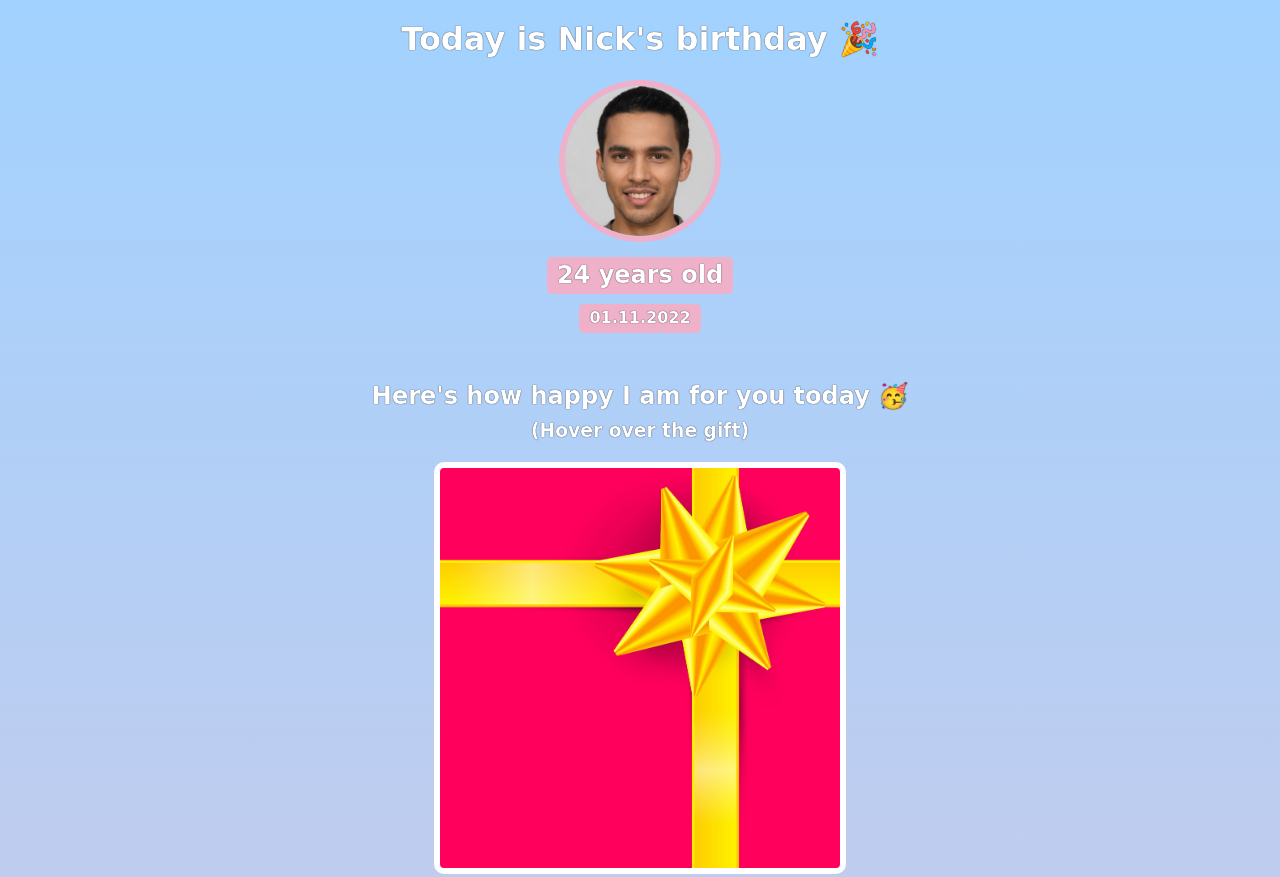
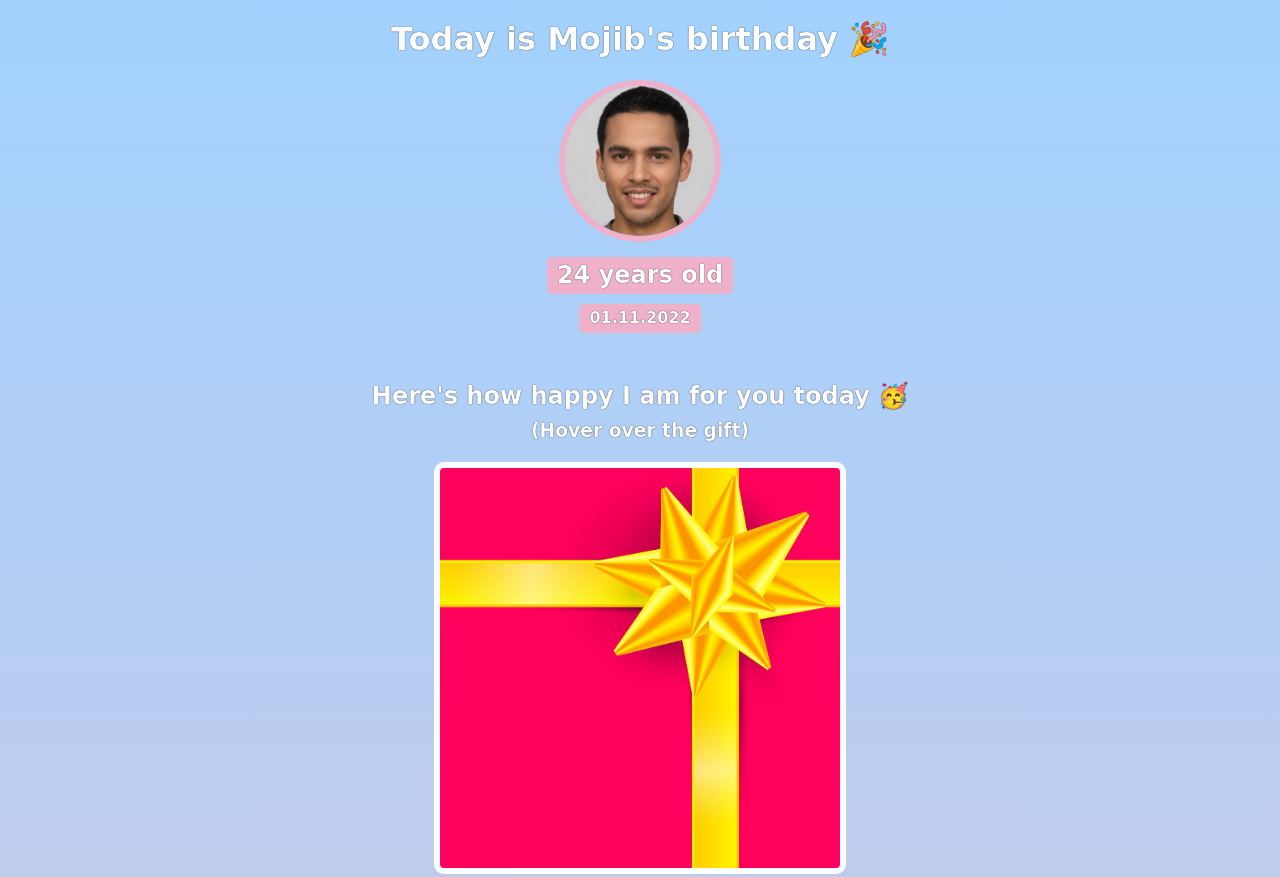
Before and after one commit to HaveSabr/birthday_gift_site, a website built with Vite: page index.html in a window 1280 px wide. Shown: the top 877 px of the page. Built offline with nearby package versions, Linux system fonts and the light colour scheme; a web font is replaced by a local one.

Commit message:
Name changed to Mojib

```diff
--- a/index.html
+++ b/index.html
@@ -7,7 +7,7 @@
     </head>
     <body>
         <div id="header">
-            <h1>Today is Nick's birthday 🎉</h1>
+            <h1>Today is Mojib's birthday 🎉</h1>
             <img id="bff-img" src="images/nick.jpg">
             <h2 id="bday-age">24 years old</h2>
             <h4 id="bday-date">01.11.2022</h4>
```
